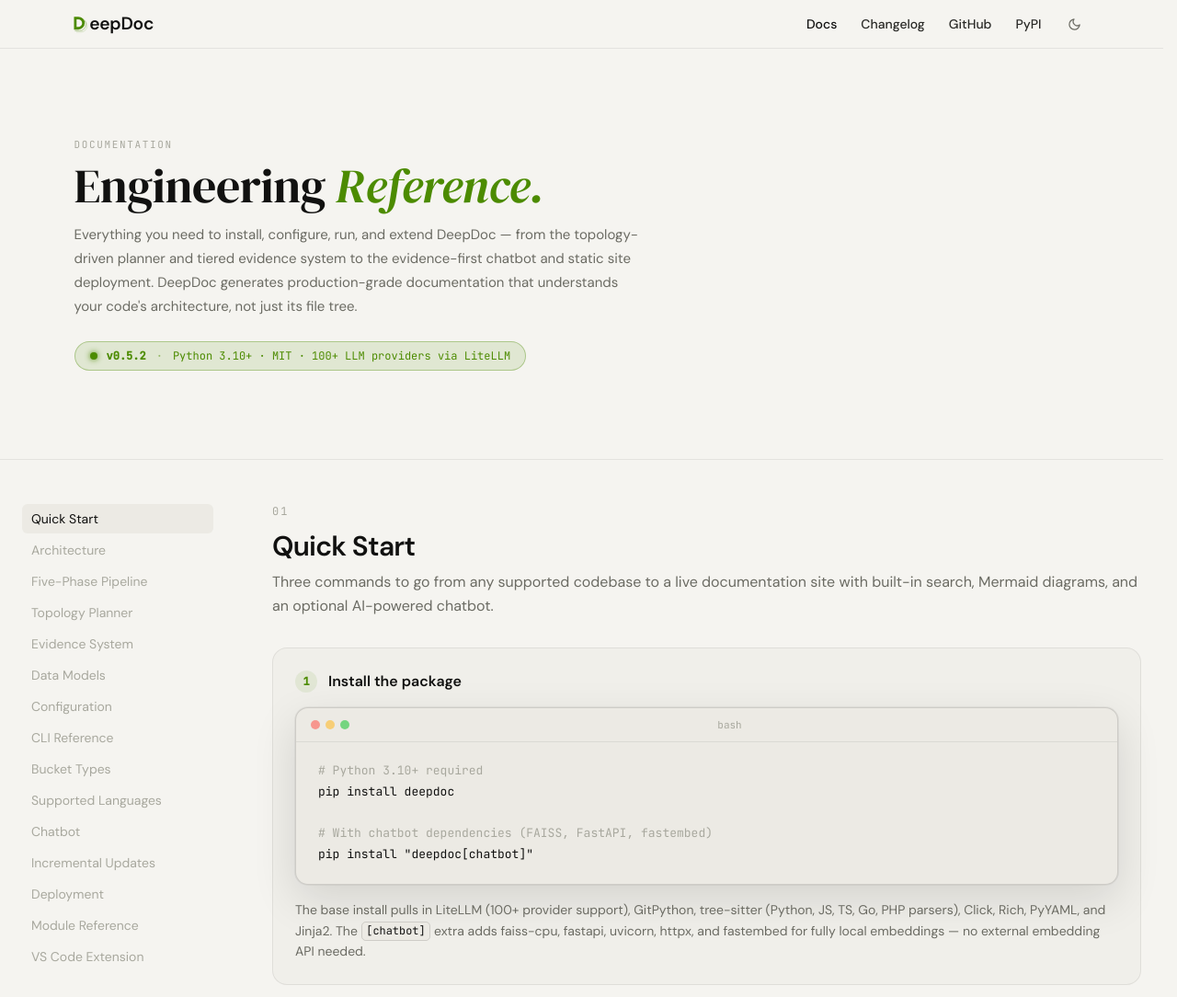
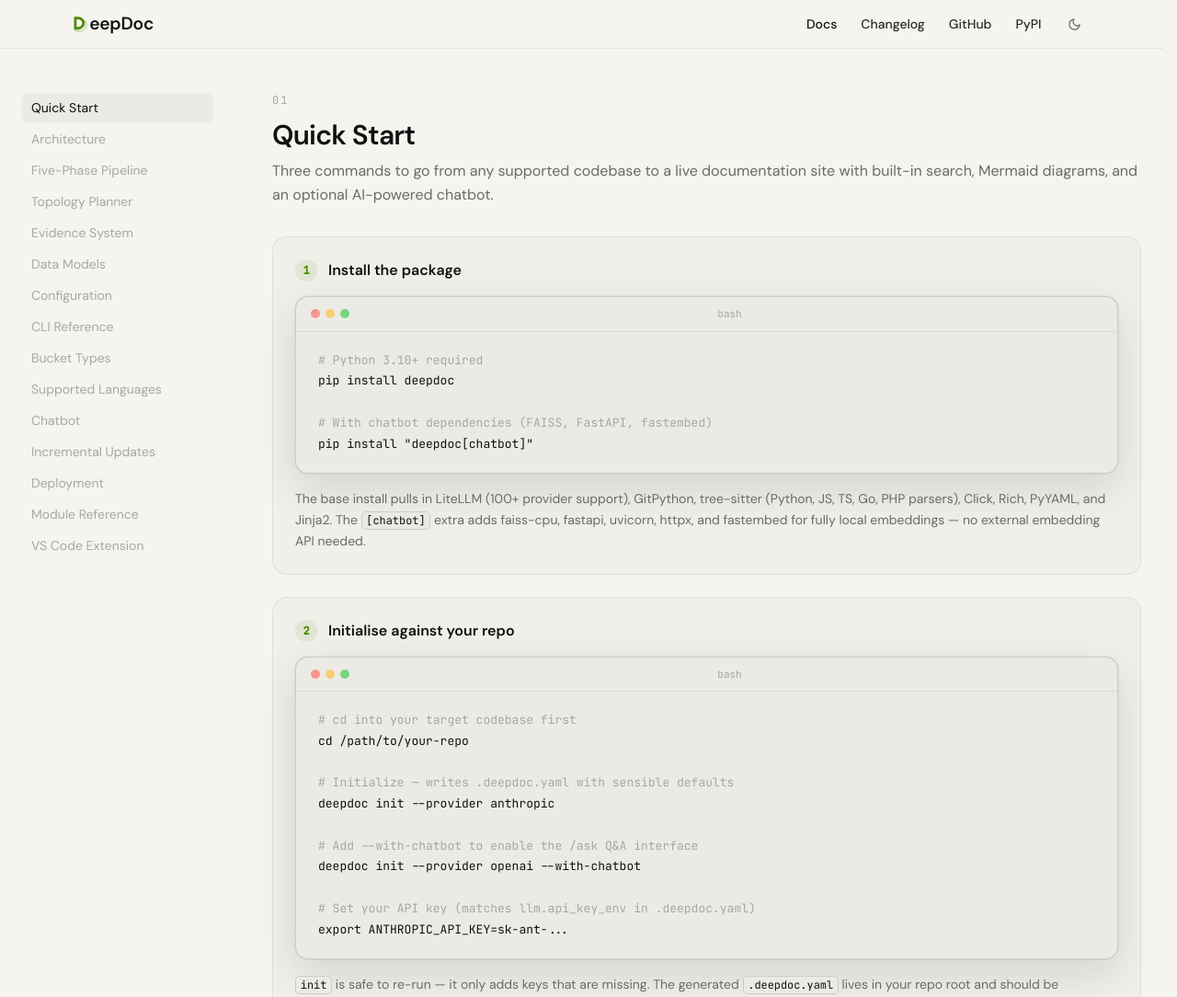
Before and after one commit to Pranav322/deepdoc, an Astro site in the folder web/: page /docs in a window 1280 px wide. Shown: the top 1084 px of the page at 92% size. Built offline with nearby package versions, Linux system fonts and the light colour scheme; Astro itself is replaced by a stand-in of ours.

Commit message:
remove docs hero section — go straight into content

```diff
--- a/web/src/pages/docs.astro
+++ b/web/src/pages/docs.astro
@@ -267,37 +267,6 @@ const modules = [
   description="Full engineering reference for DeepDoc — architecture, topology-driven planner, evidence system, CLI, chatbot, and deployment."
 >
   <Header />
-
-  <!-- ── Page hero ───────────────────────────────────────────────── -->
-  <div style="border-bottom: 1px solid var(--color-line);">
-    <div class="mx-auto max-w-6xl px-6 py-16 md:py-24">
-      <div style="font-family: var(--font-mono); font-size: 11px; text-transform: uppercase; letter-spacing: 0.15em; color: var(--color-ink-faint); margin-bottom: 10px;">
-        Documentation
-      </div>
-      <h1 class="display" style="font-size: clamp(2rem, 5vw, 3.25rem); color: var(--color-ink);">
-        Engineering <span class="accent-italic">Reference.</span>
-      </h1>
-      <p style="margin-top: 14px; max-width: 620px; font-family: var(--font-sans); font-size: 15px; line-height: 1.75; color: var(--color-ink-muted);">
-        Everything you need to install, configure, run, and extend DeepDoc — from the topology-driven
-        planner and tiered evidence system to the evidence-first chatbot and static site deployment.
-        DeepDoc generates production-grade documentation that understands your code's architecture,
-        not just its file tree.
-      </p>
-
-      <!-- Version badge -->
-      <div
-        class="mt-6 inline-flex items-center gap-2.5 rounded-full px-4 py-1.5"
-        style="background: color-mix(in srgb, var(--color-accent) 12%, transparent); border: 1px solid color-mix(in srgb, var(--color-accent) 35%, transparent); font-family: var(--font-mono); font-size: 12px; color: var(--color-accent);"
-      >
-        <span class="h-2 w-2 rounded-full" style="background: var(--color-accent); box-shadow: 0 0 6px var(--color-accent);"></span>
-        <strong style="font-weight: 600;">v0.5.2</strong>
-        <span style="opacity: 0.5; margin: 0 1px;">·</span>
-        Python 3.10+ · MIT · 100+ LLM providers via LiteLLM
-      </div>
-
-
-    </div>
-  </div>
 
   <!-- ── Two-column layout ───────────────────────────────────────── -->
   <div class="mx-auto max-w-7xl px-6 py-12">
```
